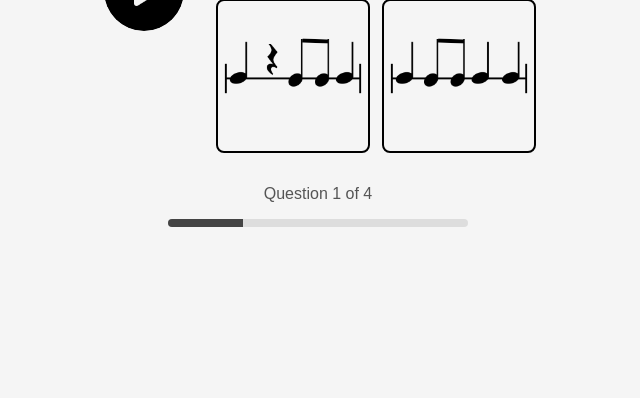
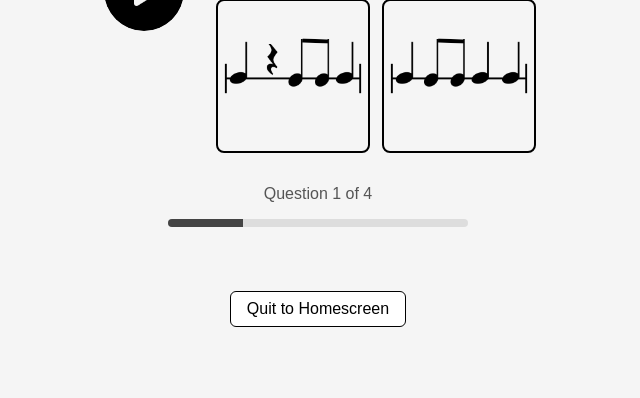
Before and after one commit to diegofdz333/UI-Design, a Flask app: page /quiz in a window 1280 px wide. Shown: the part 280-678 px from the top of the page, without its empty margins (322-962 px from the left). Run offline with Flask 3, Linux system fonts and the light colour scheme.

Commit message:
Added return to homescreen button on quiz

```diff
--- a/static/css/quiz.css
+++ b/static/css/quiz.css
@@ -88,3 +88,14 @@ body {
     background-color: #444; /* ⬅️ dark gray instead of green */
     transition: width 0.3s ease-in-out;
   }
+
+  .home-button {
+    margin-top: 2em;
+    display: inline-block;
+    text-decoration: none;
+    color: black;
+    border: 1px solid black;
+    padding: 0.5em 1em;
+    border-radius: 6px;
+    background-color: white;
+  }
--- a/templates/quiz.html
+++ b/templates/quiz.html
@@ -26,7 +26,9 @@
   <div id="visual-fill"></div>
 </div>
 
+<!-- Back to Homepage button -->
+<a href="{{ url_for('homepage') }}" class="home-button">Quit to Homescreen</a>
 
-  <script src="{{ url_for('static', filename='js/quiz.js') }}"></script>
+<script src="{{ url_for('static', filename='js/quiz.js') }}"></script>
 </body>
 </html>
```
